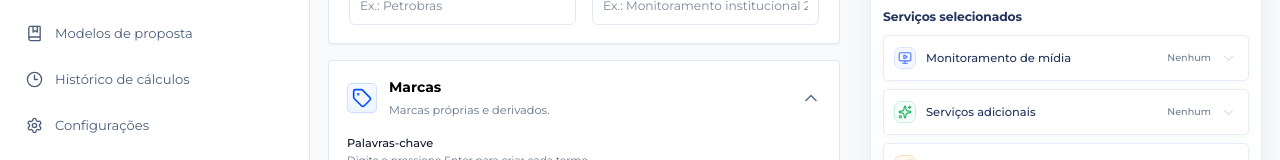
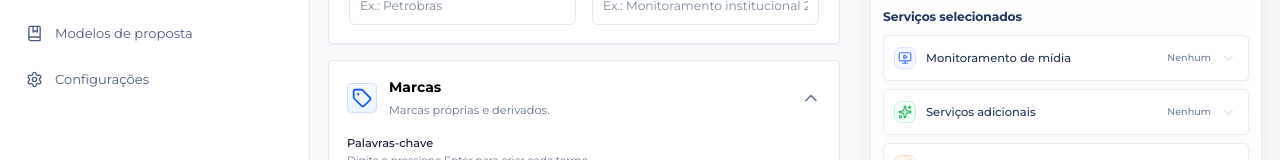
Before and after one commit to Pedro-Augusto0/CService.UI.Calculator, a React (Vite) app: page / in a window 1280 px wide. Shown: the part 225-385 px from the top of the page. Built offline with nearby package versions, Linux system fonts and the light colour scheme.

Commit message:
Melhorias

```diff
--- a/src/components/layout/PriceSettingsModal.css
+++ b/src/components/layout/PriceSettingsModal.css
@@ -121,7 +121,7 @@
   flex-shrink: 0;
   width: 38px;
   height: 38px;
-  border-radius: 11px;
+  border-radius: 5px;
   display: inline-flex;
   align-items: center;
   justify-content: center;
--- a/src/components/layout/Sidebar.tsx
+++ b/src/components/layout/Sidebar.tsx
@@ -49,10 +49,6 @@ export function Sidebar({
     {
       label: 'Modelos de proposta',
       icon: BookMarked,
-    },
-    {
-      label: 'Histórico de cálculos',
-      icon: Clock3,
     },
     {
       label: 'Configurações',
--- a/src/index.css
+++ b/src/index.css
@@ -14,6 +14,11 @@
   --shadow-sm: 0 1px 2px rgb(15 23 42 / 6%);
   --shadow-md: 0 6px 24px rgb(15 23 42 / 8%);
   --font: 'Montserrat', 'Segoe UI', 'Helvetica Neue', Arial, sans-serif;
+  --scrollbar-size: 10px;
+  --scrollbar-track: rgb(226 232 240 / 48%);
+  --scrollbar-thumb: rgb(148 163 184 / 78%);
+  --scrollbar-thumb-hover: rgb(0 82 255 / 42%);
+  --scrollbar-thumb-active: rgb(0 82 255 / 58%);
 }
 
 html {
@@ -40,6 +45,44 @@ body {
   -webkit-font-smoothing: antialiased;
   text-rendering: optimizeLegibility;
   overflow: hidden;
+}
+
+:where(.app-shell__column, .sidebar, .config-page__tabs) {
+  scrollbar-width: thin;
+  scrollbar-color: var(--scrollbar-thumb) transparent;
+}
+
+:where(.app-shell__column, .sidebar, .config-page__tabs):hover {
+  scrollbar-color: var(--scrollbar-thumb-hover) transparent;
+}
+
+:where(.app-shell__column, .sidebar, .config-page__tabs)::-webkit-scrollbar {
+  width: var(--scrollbar-size);
+  height: var(--scrollbar-size);
+}
+
+:where(.app-shell__column, .sidebar, .config-page__tabs)::-webkit-scrollbar-track {
+  background: linear-gradient(180deg, transparent, var(--scrollbar-track), transparent);
+  border-radius: 999px;
+}
+
+:where(.app-shell__column, .sidebar, .config-page__tabs)::-webkit-scrollbar-thumb {
+  border: 2px solid transparent;
+  border-radius: 999px;
+  background-color: var(--scrollbar-thumb);
+  background-clip: padding-box;
+}
+
+:where(.app-shell__column, .sidebar, .config-page__tabs)::-webkit-scrollbar-thumb:hover {
+  background-color: var(--scrollbar-thumb-hover);
+}
+
+:where(.app-shell__column, .sidebar, .config-page__tabs)::-webkit-scrollbar-thumb:active {
+  background-color: var(--scrollbar-thumb-active);
+}
+
+:where(.app-shell__column, .sidebar, .config-page__tabs)::-webkit-scrollbar-corner {
+  background: transparent;
 }
 
 #root {
--- a/src/pages/Configuracao.css
+++ b/src/pages/Configuracao.css
@@ -40,8 +40,7 @@
   display: flex;
   gap: 6px;
   overflow-x: auto;
-  padding-bottom: 2px;
-  border-bottom: 1px solid rgb(226 232 240);
+  padding-bottom: 6px;
 }
 
 .config-page__tab {
@@ -197,7 +196,7 @@
 }
 
 .config-page__section-card {
-  padding: 18px;
+  padding: 10px;
   border-radius: 5px;
 }
 
@@ -317,22 +316,22 @@
   display: inline-flex;
   align-items: center;
   align-self: flex-start;
-  justify-content: center;
+  justify-content: start;
   gap: 10px;
-  min-height: 48px;
+  min-height: 38px;
+  padding: 7px 10px;
   min-width: 138px;
-  padding: 0 16px;
   box-sizing: border-box;
   border: 1px solid rgb(226 232 240);
   border-radius: 5px;
-  background: rgb(248 250 252);
+  background: rgb(255 255 255);
   font-variant-numeric: tabular-nums;
   white-space: nowrap;
 }
 
 .config-page__metric-box strong {
-  font-size: 1rem;
-  font-weight: 700;
+  font-size: 11px;
+  font-weight: 400;
   letter-spacing: -0.02em;
   color: var(--color-text);
 }
```
